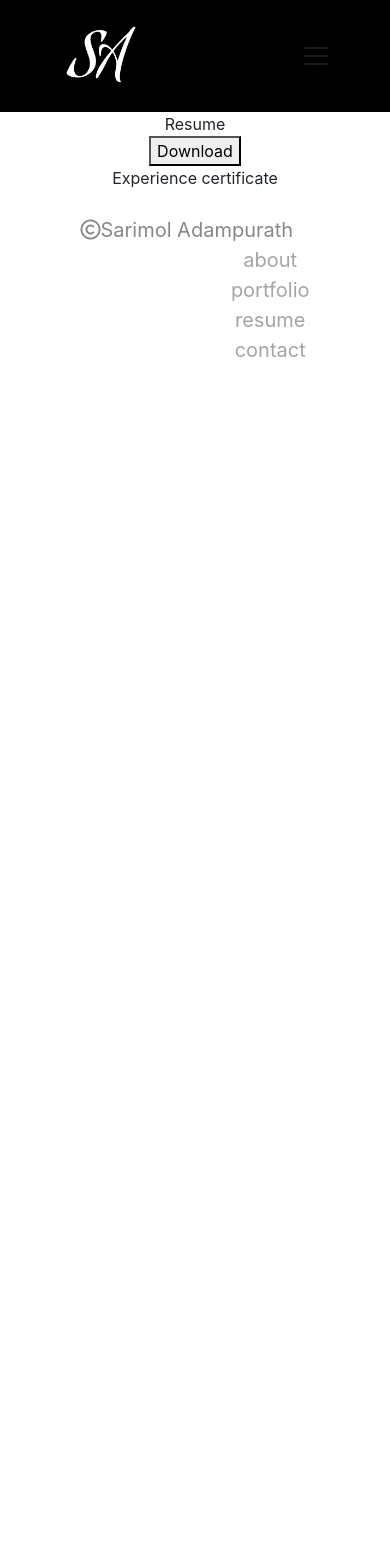
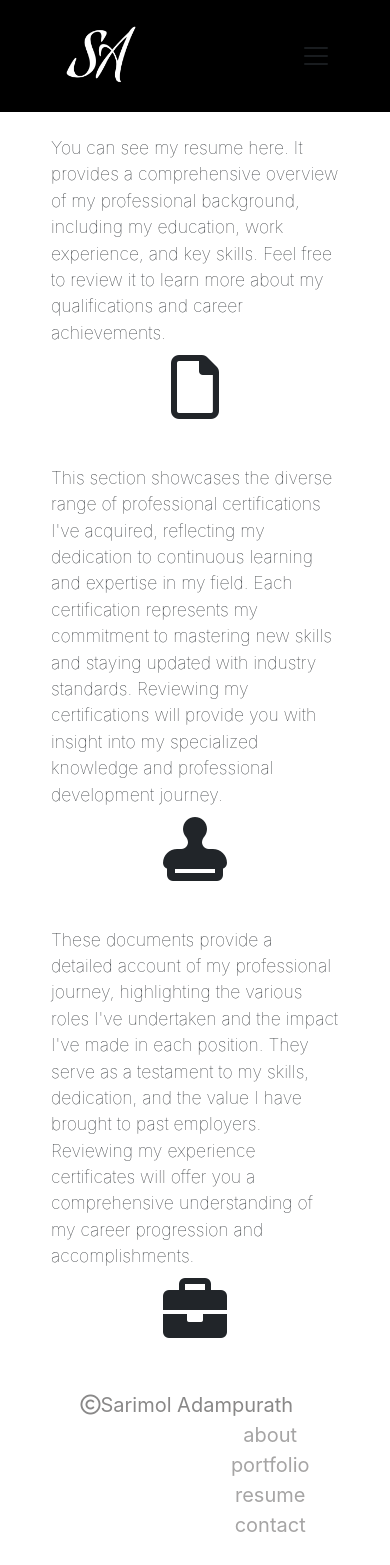
Before and after one commit to sari-rahul/My-Portfolio, a React (Create React App) app: page /resume in a window 390 px wide. Before the commit the page ends 844 px from the top, so only its background shows below. Built offline with nearby package versions, Linux system fonts and the light colour scheme; a web font is replaced by a local one.

Commit message:
Add Styles to Portfolio page

```diff
--- a/src/pages/MyStory.js
+++ b/src/pages/MyStory.js
@@ -2,7 +2,7 @@ import React from 'react';
 import generalStyles from '../styles/General.module.css';
 import styles from '../styles/MyStory.module.css';
 import codelove from '../assets/love-to-code.jpg';
-import educationalbg from '../assets/educational-bcground.jpg';
+import educationalbg from '../assets/graduationcap.webp';
 import adventures from '../assets/adventures.avif';
 import earlycareer from '../assets/early-career.jpg';
 import maternity from '../assets/maternity.jpg';
--- a/src/pages/Resume.js
+++ b/src/pages/Resume.js
@@ -1,16 +1,55 @@
 import React from 'react';
 import { Container } from 'react-bootstrap';
+
+import styles from '../styles/Resume.module.css';
+import generalStyles from'../styles/General.module.css';
 
 
 const Resume = () => {
   return (
     <>
-    <Container>Resume
-        <br />
-        <button>Download</button>
+    <Container className={styles.ResumeContainer}>
+      <div className={`${styles.OutterContainer}`}>
+        <div className={`${generalStyles.LeftContainer} ${generalStyles.Details}`}>
+          You can see my resume here. It provides a
+          comprehensive overview of my professional background,
+          including my education, work experience, and key skills.
+          Feel free to review it to learn more about my qualifications
+          and career achievements.
+        </div>
+        <div className={`${generalStyles.RightContainer} ${styles.DisplayCenter}`}>
+          <i className="fa-regular fa-file"></i>
+        </div>
+      </div>
+      <div className={`${styles.OutterContainer}`}>
+        <div className={`${generalStyles.LeftContainer} ${generalStyles.Details}`}>
+          This section showcases the diverse range of professional
+          certifications I've acquired, reflecting my dedication to
+          continuous learning and expertise in my field. Each certification
+          represents my commitment to mastering new skills and staying
+          updated with industry standards. Reviewing my certifications will
+          provide you with insight into my specialized knowledge and
+          professional development journey.
+        </div>
+        <div className={`${generalStyles.RightContainer}  ${styles.DisplayCenter}`}>
+          <i className="fa-solid fa-stamp"></i>
+        </div>
+
+      </div>
+      <div className={`${styles.OutterContainer}`}>
+        <div className={`${generalStyles.LeftContainer} ${generalStyles.Details}`}>
+          These documents provide a detailed account of my professional
+          journey, highlighting the various roles I've undertaken and the
+          impact I've made in each position. They serve as a testament to
+          my skills, dedication, and the value I have brought to past employers.
+          Reviewing my experience certificates will offer you a comprehensive
+          understanding of my career progression and accomplishments.
+        </div>
+        <div className={`${generalStyles.RightContainer}  ${styles.DisplayCenter}`}>
+          <i className="fa-solid fa-briefcase"></i>
+        </div>
+      </div>
     </Container>
-
-    <Container>Experience certificate</Container>
     </>
   )
 }
--- a/src/styles/General.module.css
+++ b/src/styles/General.module.css
@@ -95,6 +95,9 @@
         padding-top: 0px;
         font-size: 1.1rem;
     }
+    .Heading{
+        font-size: 2.3rem;
+    }
 }
 @media screen and (max-width: 500px) {
     .RightContainer {
--- a/src/styles/Resume.module.css
+++ b/src/styles/Resume.module.css
@@ -0,0 +1,61 @@
+.ResumeContainer{
+    display: flex;
+    flex-direction: column;
+    align-items: flex-start;
+
+    width:80%;
+    margin: auto;
+}
+
+.OutterContainer{
+    display: flex;
+    flex-direction: row;
+    width:100%;
+
+    padding: 2%;
+    text-align: left;
+}
+.OutterContainer img{
+    width:100%;
+    height:100%;
+    margin:0px;
+}
+.OutterContainer i{
+    font-size: 9rem !important;
+}
+.OutterContainer i:hover{
+    cursor: pointer;
+    color:#E88D67
+}
+.DisplayCenter{
+    display: flex;
+    align-items: center !important;
+    justify-content: center !important;
+}
+@media screen and (max-width: 1000px){
+    .MystoryContainer{
+        display: flex;
+        width:90%;
+
+    }
+    .OutterContainer i{
+        font-size: 9rem !important;
+    }
+}
+@media screen and (max-width: 700px){
+    .ResumeContainer{
+        display: flex;
+        width:80%;
+        align-items: center;
+    }
+    .OutterContainer{
+        display: flex;
+        flex-direction: column;
+        justify-content: space-evenly;
+        padding: 8% 0% 5% 0%;
+    }
+    .OutterContainer i{
+        font-size: 4rem !important;
+        padding: 3%;
+    }
+}
```
Also changed, not shown: src/assets/educational-bcground.jpg (deleted), src/assets/graduationcap.webp (added).
